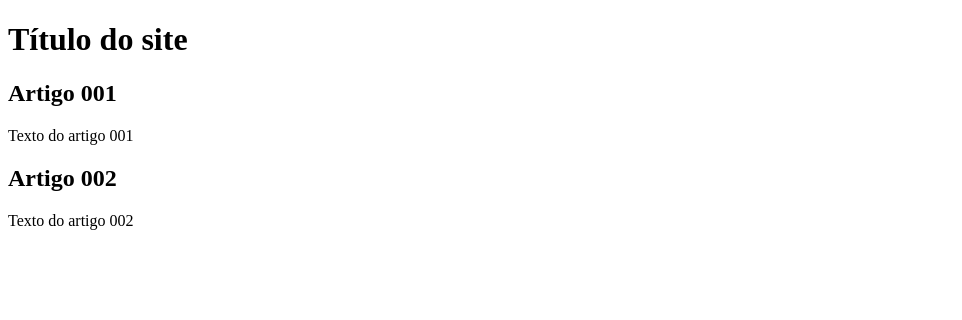
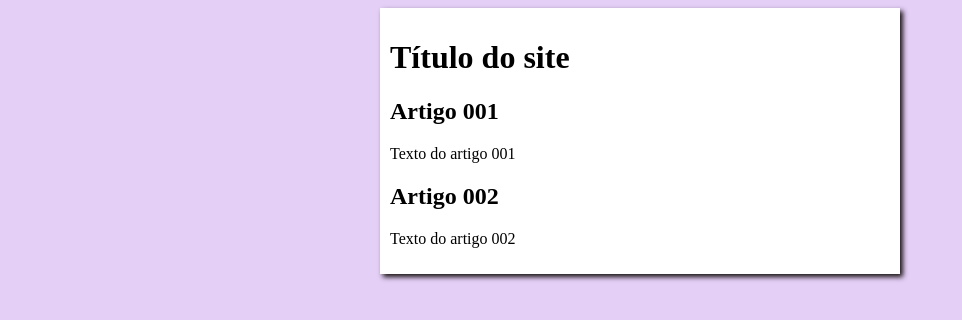
Before and after one commit to BrenoLSR/projeto-site, a plain HTML site: page index.html in a window 1280 px wide. Shown: the whole page, without its empty margins (0-962 px from the left). Drawn offline with Linux system fonts and the light colour scheme.

Commit message:
Iniciei o design

```diff
--- /dev/null
+++ b/estilos/style.css
@@ -0,0 +1,17 @@
+{
+font-family: arial,helvetica,sans-serif;
+font-size: 16px;
+}
+
+body{
+    background-color: rgb(228, 207, 247);
+}
+
+main{
+    background-color:white;
+    width:500px;
+    margin:auto;
+    padding: 10px;
+    box-shadow: 3px 3px 5px rgb(25, 18, 18) ;
+
+}
--- a/index.html
+++ b/index.html
@@ -6,6 +6,7 @@
     <meta http-equiv="X-UA-Compatible" content="IE=edge">
     <meta name="viewport" content="width=device-width, initial-scale=1.0">
     <title>Título do site</title>
+    <link rel="stylesheet" href="estilos/style.css">
 </head>
 
 <body>
```
